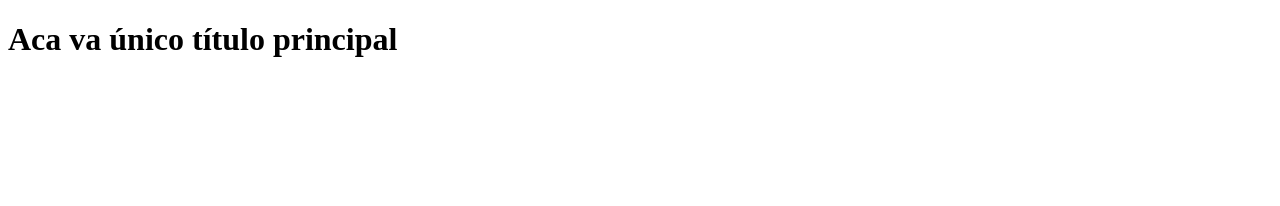
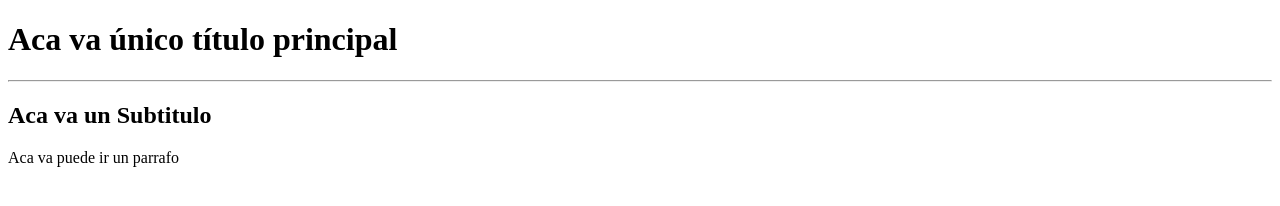
Before and after one commit to TICAMOLINA/Practica-solo, a plain HTML site: page index.html in a window 1280 px wide. Drawn offline with Linux system fonts and the light colour scheme.

Commit message:
Explico h2 y p

```diff
--- a/index.html
+++ b/index.html
@@ -6,6 +6,9 @@
 </head>
 <body>
     <h1>Aca va único título principal</h1>
+    <hr>
+    <h2>Aca va un Subtitulo</h2>
+    <p>Aca va puede ir un parrafo</p>
 
 </body>
 </html>
```
